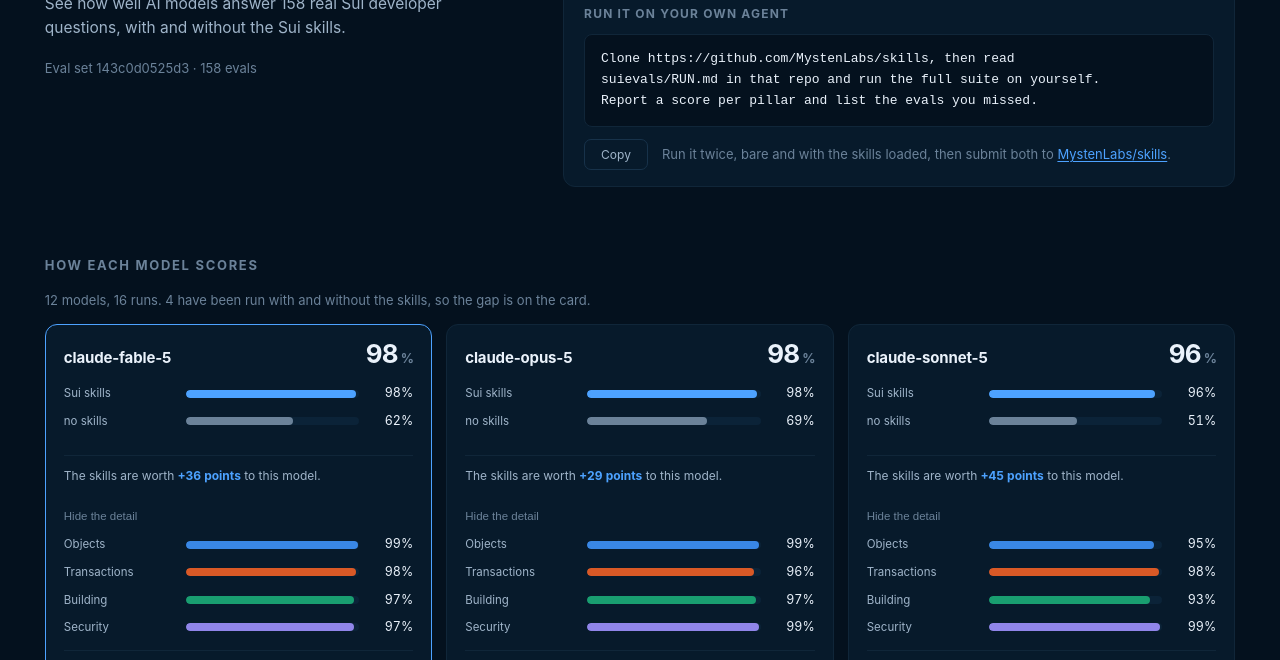
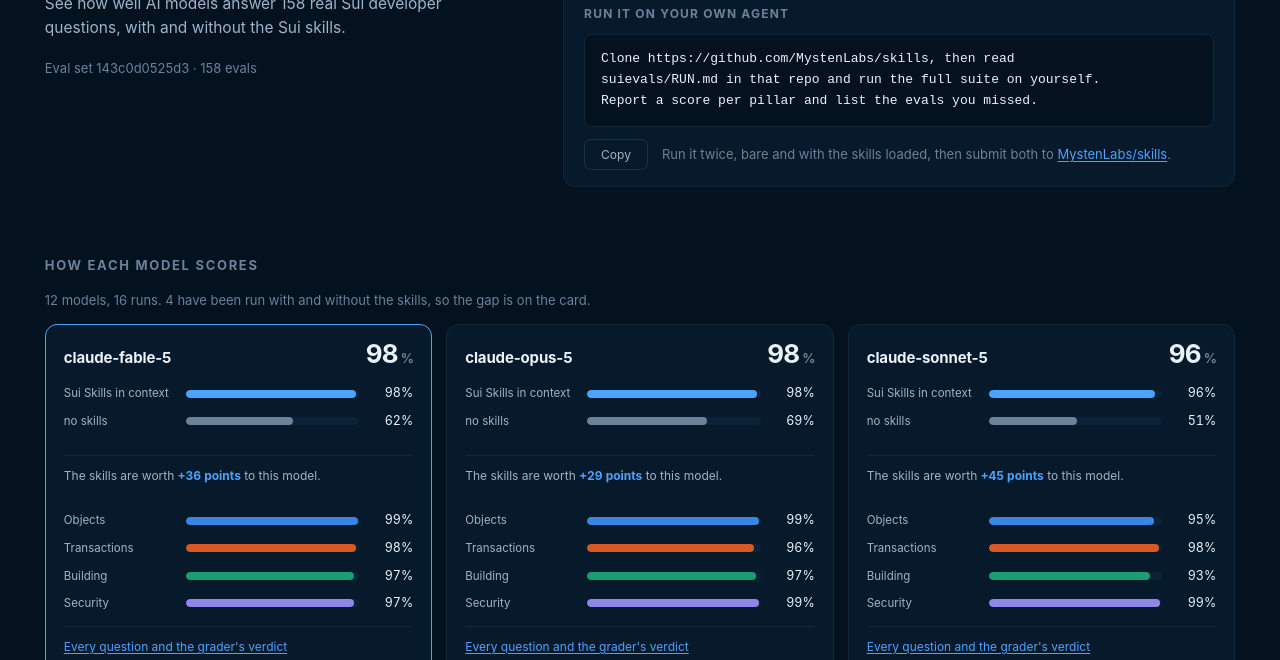
Before and after one commit to MystenLabs/skills, a website: page suievals/index.html in a window 1280 px wide. Shown: the part 290-950 px from the top of the page. Drawn offline with Linux system fonts and the light colour scheme.

Commit message:
Cards: always show the detail, and name the configuration in full

```diff
--- a/suievals/index.html
+++ b/suievals/index.html
@@ -141,9 +141,6 @@
   .mc-row.absent .mc-val, .mc-row.absent .mc-lab { color: var(--ink-3); }
   .mc-gain { font-size: 12px; color: var(--ink-2); border-top: 1px solid var(--line-soft); padding-top: 10px; }
   .mc-gain b { color: var(--sui); font-variant-numeric: tabular-nums; }
-  .mc-more { font-size: 11.5px; color: var(--ink-3); background: none; border: 0; padding: 0;
-    cursor: pointer; text-align: left; }
-  .mc-more:hover { color: var(--sui); }
   .mc-detail[hidden] { display: none; }
   @media (max-width: 420px) { .mc-row { grid-template-columns: 96px 1fr 40px; } }
   .board { width: 100%; border-collapse: collapse; font-size: 14px; }
@@ -480,7 +477,7 @@
   // nothing, so they are reported once in the findings rather than carried as
   // two permanent rows on every card.
   const ORDER = [
-    { id: 'with-skills', label: 'Sui skills', pc: 'var(--sui)' },
+    { id: 'with-skills', label: 'Sui Skills in context', pc: 'var(--sui)' },
     { id: 'baseline', label: 'no skills', pc: 'var(--ink-3)' },
   ];
   const LAYER_LABEL = Object.fromEntries(ORDER.map((l) => [l.id, l.label]));
@@ -561,20 +558,9 @@
           ? `<p class="mc-gain"><a href="${BASE}/${esc(run.record)}">Every question and the grader's verdict</a></p>`
           : '');
 
-    // Open by default. The per-area scores are the part that answers "is this
-    // model good at the thing I am building", which is a better question than
-    // the single number above it, and hiding them behind a click meant most
-    // readers never saw the one figure worth comparing.
-    const more = document.createElement('button');
-    more.className = 'mc-more';
-    more.type = 'button';
-    more.textContent = 'Hide the detail';
-    more.addEventListener('click', () => {
-      detail.hidden = !detail.hidden;
-      more.textContent = detail.hidden ? 'By area, and how repeatable it is' : 'Hide the detail';
-    });
-
-    card.appendChild(more);
+    // Always shown. The per-area scores answer "is this model good at the thing
+    // I am building", which is the better question, and a control whose only
+    // state is "shown" is a line of interface that does nothing.
     card.appendChild(detail);
     host.appendChild(card);
   });
```
